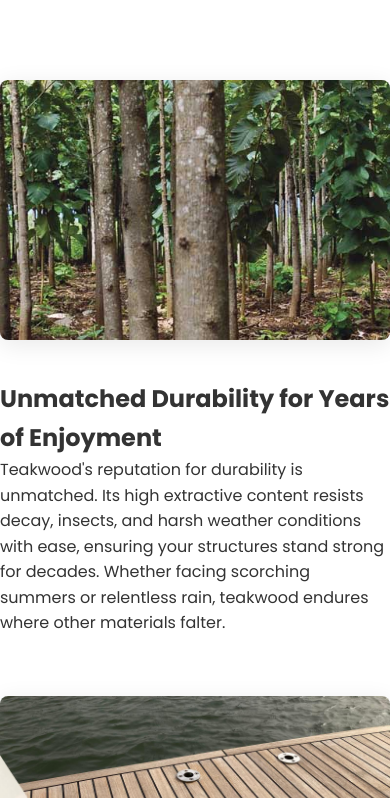
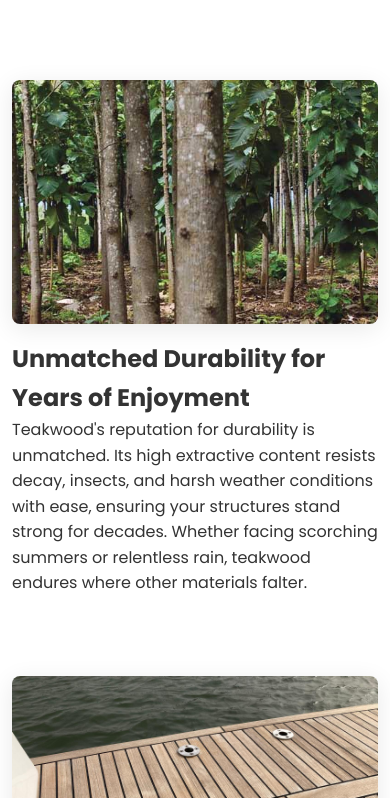
Before and after one commit to DiegoNavarroNavas/solertia, a plain HTML site: page teakwood.html in a window 390 px wide. Shown: the part 566-1364 px from the top of the page. Drawn offline with Linux system fonts and the light colour scheme.

Commit message:
Mobile format improvements

```diff
--- a/styles.css
+++ b/styles.css
@@ -727,6 +727,16 @@ img {
     .cta-cards {
         grid-template-columns: 1fr;
     }
+
+    .deck-content-section.container {
+        padding-left: 12px;
+        padding-right: 12px;
+    }
+
+    .flex-row {
+        gap: 16px !important;
+        margin-bottom: 80px !important;
+    }
 }
 
 @media screen and (max-width: 768px) {
@@ -772,6 +782,16 @@ img {
     .container {
         padding: 0 15px;
     }
+
+    .deck-content-section.container {
+        padding-left: 12px;
+        padding-right: 12px;
+    }
+
+    .flex-row {
+        gap: 16px !important;
+        margin-bottom: 80px !important;
+    }
 }
 
 @media screen and (max-width: 576px) {
@@ -805,6 +825,16 @@ img {
 
     .contact-form form, .contact-info {
         padding: 25px;
+    }
+
+    .deck-content-section.container {
+        padding-left: 12px;
+        padding-right: 12px;
+    }
+
+    .flex-row {
+        gap: 16px !important;
+        margin-bottom: 80px !important;
     }
 }/* Additional styles for deck detail pages */
 
--- a/teakwood.html
+++ b/teakwood.html
@@ -61,7 +61,7 @@
                 </div>
             </div>
             <!-- Beauty -->
-            <div class="flex-row" style="display:flex; flex-wrap:wrap-reverse; align-items:center; gap:40px; margin-bottom:60px;">
+            <div class="flex-row" style="display:flex; flex-wrap:wrap; align-items:center; gap:40px; margin-bottom:60px;">
                 <div style="flex:1; min-width:300px; max-width:500px;">
                     <img src="images/teakwood/Teak-6.webp" alt="Teakwood Aging" style="width:100%; border-radius:8px; box-shadow: 0 5px 25px rgba(0,0,0,0.09);">
                     <img src="images/teakwood/Teak-7.jpg" alt="Teakwood Aging" style="width:100%; border-radius:8px; box-shadow: 0 5px 25px rgba(0,0,0,0.09);">
@@ -72,7 +72,7 @@
                 </div>
             </div>
             <!-- Sustainability -->
-            <div class="flex-row" style="display:flex; flex-wrap:wrap; align-items:center; gap:40px; margin-bottom:60px;">
+            <div class="flex-row" style="display:flex; flex-wrap:wrap-reverse; align-items:center; gap:40px; margin-bottom:60px;">
                 <div style="flex:2; min-width:280px;">
                     <h2>A Sustainable Choice for a Greener Future</h2>
                     <p>Teakwood's resistance to pests and decay means no harsh chemical treatments are needed, reducing environmental impact. Sustainable teak sourcing from plantations offers significant advantages, including reduced deforestation, carbon storage, and biodiversity protection, and a consistent wood supply. Its longevity means fewer replacements—and that’s great for the planet, and for you.</p>
```
